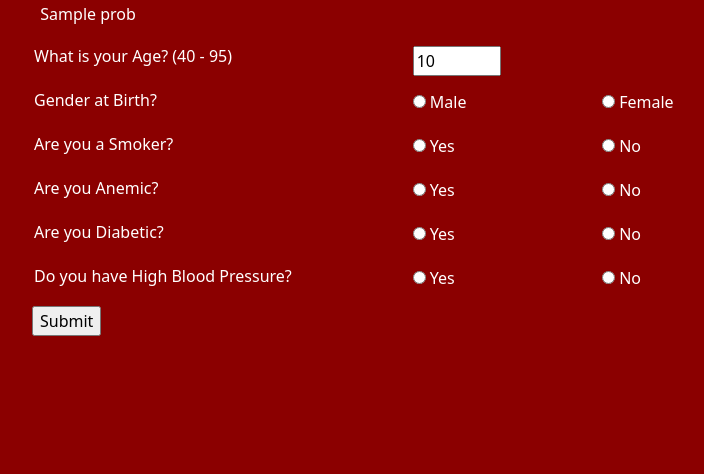
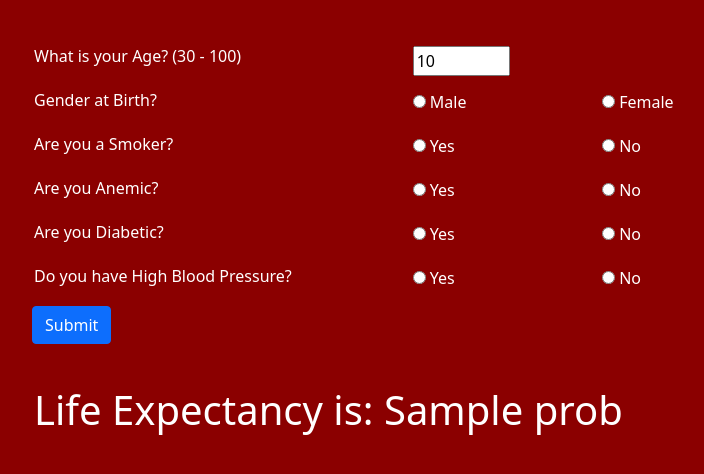
Before and after one commit to njneubauer/code_hearted, a Flask app: template templates/patient_calc.html in a window 1280 px wide. Shown: the part 64-538 px from the top of the page, without its empty margins (50-754 px from the left). Run offline with Flask 2, Linux system fonts and the light colour scheme; the template is opened without the code that fills it: most values are stand-ins (such as "Sample title", 1, 10 or a date in 2020).

Commit message:
Age Range Change

```diff
--- a/templates/patient_calc.html
+++ b/templates/patient_calc.html
@@ -41,13 +41,13 @@
 
     <!-- Start - Age Row -->
     <!-- <div class="row"> -->
-    <p>&nbsp; {{ prob }}</p>
+    <p>&nbsp</p>
 
     <form action="/patient_data" method="POST">
       <div class="row">
-        <p class="col-4"> What is your Age? (40 - 95) </p>
+        <p class="col-4"> What is your Age? (30 - 100) </p>
         <div class="col-2 custom-control custom-radio custom-control-inline">
-          <input type="number" min="40" max="95" required="required" id="age" name="age" class="custom-control-input input" value="{%if data is defined %}{{ data['age'] }}{% endif %}">
+          <input type="number" min="30" max="100" required="required" id="age" name="age" class="custom-control-input input" value="{%if data is defined %}{{ data['age'] }}{% endif %}">
         </div>
       </div>
 
@@ -136,10 +136,13 @@
         </div>
 
       </div>
-      <input type="submit">
+      <input class="btn btn-primary" type="submit">
     </form>
     <!-- End - Hypertension -->
 
+    <div class="row">
+          <p>&nbsp;<h1> Life Expectancy is: {{ prob }} </h1></p>
+    </div>
 
     <!-- Bootstrap Bundle with Popper -->
     <script src="https://cdn.jsdelivr.net/npm/bootstrap@5.0.1/dist/js/bootstrap.bundle.min.js"
```
